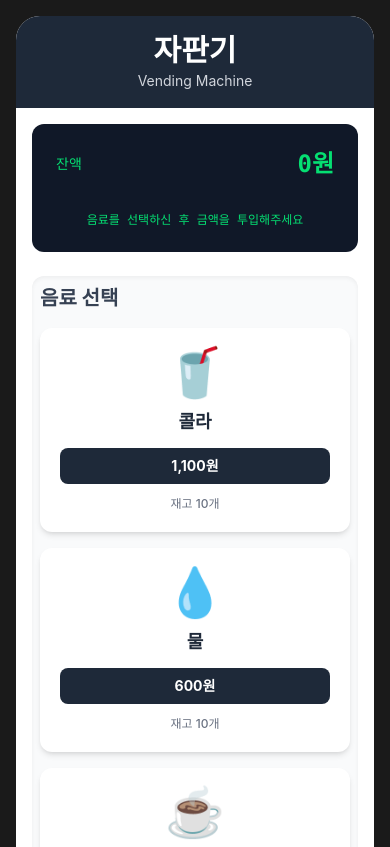
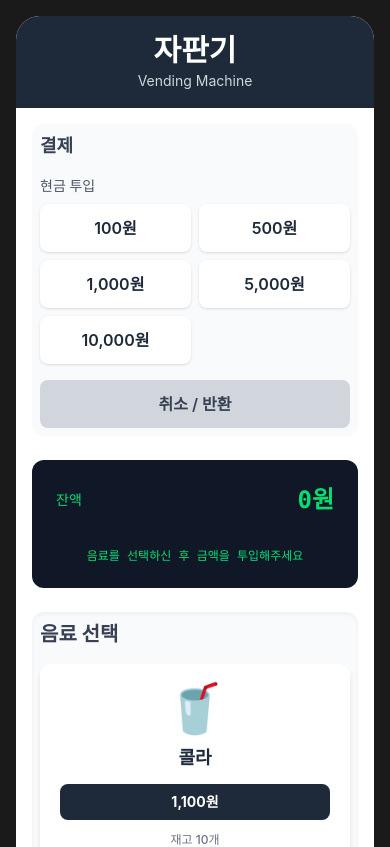
Before and after one commit to G-hoon/jihoon-vending-machine, a React (Vite) app: page / in a window 390 px wide. Shown: the top 847 px of the page. Built offline with nearby package versions, Linux system fonts and the light colour scheme; a web font is replaced by a local one.

Commit message:
refactor: 개선된 레이아웃 및 컴포넌트 순서 조정
- 모바일 사이즈 에서는, 돈 투입이 먼저 보이도록 UX 개선

```diff
--- a/src/App.tsx
+++ b/src/App.tsx
@@ -98,7 +98,7 @@ function App() {
         {/* 메인 컨텐츠 영역 */}
         <main className="p-4 sm:p-6">
           <div className="grid grid-cols-1 lg:grid-cols-3 gap-6">
-            <div className="lg:col-span-2 space-y-6">
+            <div className="lg:col-span-2 space-y-6 order-2 lg:order-1">
               <Display balance={balance} message={message} />
               <BeverageSelector
                 beverages={Object.values(beverages)}
@@ -106,10 +106,12 @@ function App() {
               />
             </div>
 
-            <PaymentPanel
-              onCashInsert={handleCashInsert}
-              onCancel={handleCancel}
-            />
+            <div className="order-1 lg:order-2">
+              <PaymentPanel
+                onCashInsert={handleCashInsert}
+                onCancel={handleCancel}
+              />
+            </div>
           </div>
 
           <OutputTray
```
